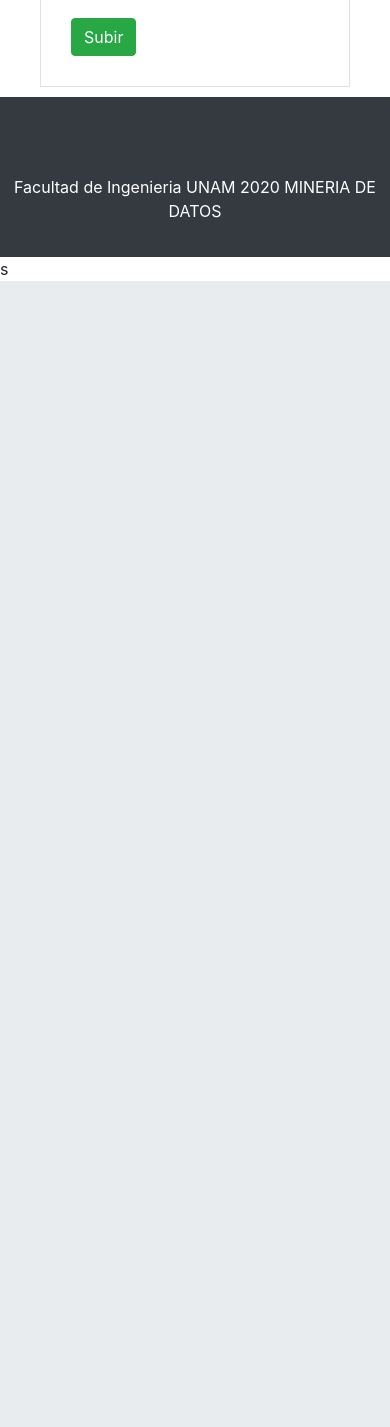
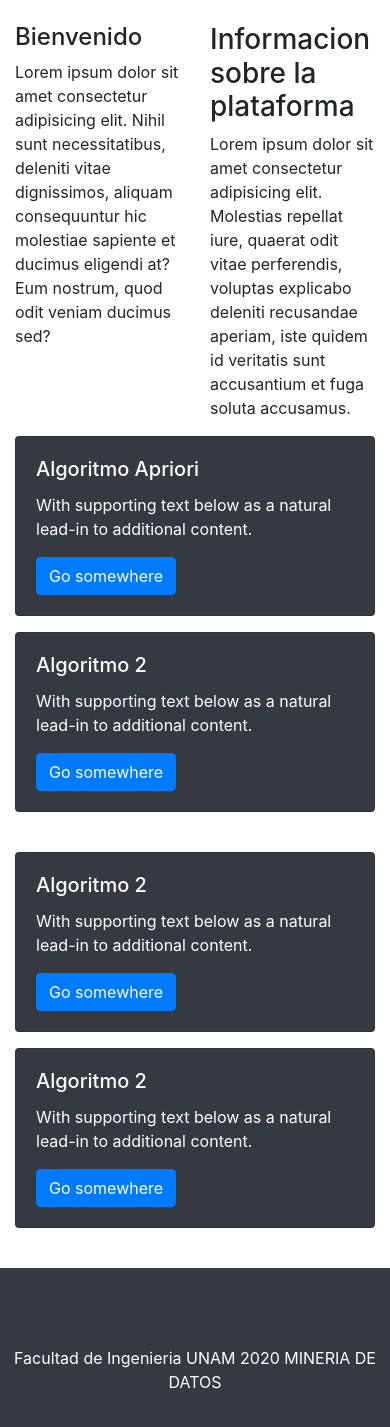
Before and after one commit to Wolf-08/ProyectoMD, a Flask app: page /upload-file in a window 390 px wide. Shown: the part 845-2272 px from the top of the page. Before the commit the page ends 1126 px from the top, so only its background shows below. Run offline with Flask 3, Linux system fonts and the light colour scheme; some libraries are stand-ins or nearby versions.

Commit message:
:truck: :building_construction: Refactor of desing

```diff
--- a/aplicacionMD/routes.py
+++ b/aplicacionMD/routes.py
@@ -32,15 +32,30 @@
       filename= file.filename
       formato=formatos_permitidos(file.filename)
       file.save(os.path.join(app.config['UPLOAD_FOLDER'],file.filename))
+      #dash1(filename,formato)
+      return redirect(url_for('dash1',filename=filename,formato=formato))
+      #return redirect(url_for('/dashboard/',filename=filename,formato=formato))
+  return render_template("index.html")
 
-      return redirect('/dashapp/')
-  return render_template("index.html")
+
+@app.route('/dashboard/<filename>/<formato>')
+def dash1(filename,formato):
+  if formato == 'txt':
+    print("no txt")
+  if formato == 'csv':
+    print(formato)
+    print(filename)
+
+
+  return redirect('/dashapp/')
+
+
 
 # @app.route('/algoritmos/<filename>')
 # def algoritmos(filename):
 #   archivo=str(filename)
 #   print(archivo)
-#   rutaFile="C:\\Users\\aleja\\Documents\\ProyectoMD\\aplicacionMDs\\static\\files" + archivo
+#   rutaFile="C:\\Users\\aleja\\Documents\\ProyectoMD\\aplicacionMD\\static\\files" + archivo
 #   Transacciones=[]
 #   Datos=pd.read_csv(rutaFile,header=None)
 #   for i in range(0,7501):
--- a/aplicacionMD/templates/base.html
+++ b/aplicacionMD/templates/base.html
@@ -1,19 +1,3 @@
-{% include 'header.html'%}
-<div class="jumbotron jumbotron-fluid">
-    <div class="container">
-        <div class="contenido-header">
-            <nav class="redes-sociales">
-                <a href="#"><i class="fab fa-facebook"></i></a>
-                <a href="#"><i class="fab fa-instagram"></i></a>
-                <a href="#"><i class="fab fa-youtube"></i></a>
-                <a href="#"><i class="fab fa-twitter"></i></a>
-            </nav>
-        </div>
-        <h1 class="display-4">SMALL DATA MINING TOOL</h1>
-        <p class="lead">Pequeña herramienta que contiene algoritmos de Mineria de Datos.</p>
-    </div>
-</div>
-
-{% block content %} {% endblock %} {% include 'footer.html'%}
+{% include 'header.html'%} {% block content %} {% endblock %} {% include 'footer.html'%}
 
 </html>
--- a/aplicacionMD/templates/header.html
+++ b/aplicacionMD/templates/header.html
@@ -7,8 +7,24 @@
     <!-- bootstrap css -->
     <link rel="stylesheet" href="https://cdn.jsdelivr.net/npm/bootstrap@4.5.3/dist/css/bootstrap.min.css" integrity="sha384-TX8t27EcRE3e/ihU7zmQxVncDAy5uIKz4rEkgIXeMed4M0jlfIDPvg6uqKI2xXr2" crossorigin="anonymous">
     <link rel="stylesheet" href="https://use.fontawesome.com/releases/v5.6.3/css/all.css">
+    <!-- Tipografia personalizada -->
+    <link rel="preconnect" href="https://fonts.gstatic.com">
+    <link href="https://fonts.googleapis.com/css2?family=Oswald:wght@400;700&display=swap" rel="stylesheet">
     <!-- ccs personalizados -->
     <link rel="stylesheet" href="{{ url_for('static', filename='css/normalize.css') }}">
     <link rel="stylesheet" href="{{ url_for('static', filename='css/main.css') }}">
     <title>{% block title %} {% endblock %}</title>
 </head>
+<header class="site-header">
+    <div class="hero">
+        <div class="contenido-header">
+            <div class="informacion-evento">
+                <!-- <p class="fecha"><i class="far fa-calendar-alt"></i>Fecha de finalización</p> -->
+                <!-- <p class="ciudad"><i class="fas fa-map-marker-alt"></i>FI UNAM</p> -->
+                <h1 class="nombre-sitio">Data Mining</h1>
+                <p class="slogan">Proyecto Final <span>Mineria de Datos </span></p>
+            </div>
+        </div>
+    </div>
+    <br>
+</header>
--- a/aplicacionMD/templates/index.html
+++ b/aplicacionMD/templates/index.html
@@ -6,43 +6,55 @@
             <p> Lorem ipsum dolor sit amet consectetur adipisicing elit. Nihil sunt necessitatibus, deleniti vitae dignissimos, aliquam consequuntur hic molestiae sapiente et ducimus eligendi at? Eum nostrum, quod odit veniam ducimus sed?</p>
         </div>
         <!--Columna 1-->
-
         <div class="col">
-            <h5>Aqui puedes subir tus archivos</h5>
-            <div class="container">
-                <!-- <div class="row justify-content-md-center">
-                    <h6>Primero define el tipo de archivo</h6>
-                </div> -->
-                <!-- Mensaje de archivo -->
-                <!-- <div class="row justify-content-md-center">
-                    <div class="btn-group btn-group-toggle" data-toggle="buttons">
-                        <label class="btn btn-secondary active">
-												<input type="radio" name="options" id="option1" checked> TXT
-											</label>
-                        <label class="btn btn-secondary">
-												<input type="radio" name="options" id="option2"> CSV
-											</label>
-                        <label class="btn btn-secondary">
-												<input type="radio" name="options" id="option3"> EXCEL
-											</label>
-                    </div>
-                </div> -->
-                <!-- Tipo de archivo -->
-                <form class="data" action="/upload-file" method="POST" enctype=multipart/form-data>
-                    <div class="data caja clearfix">
-                        <div class="campo">
-                            <input type="file" name="file">
-                        </div>
-                        <div class="campo">
-                            <button type="submit" class="btn btn-success">Subir</button>
-                        </div>
-                    </div>
-                </form>
-            </div>
+            <p class="h3">Informacion sobre la plataforma</p>
+            <p>Lorem ipsum dolor sit amet consectetur adipisicing elit. Molestias repellat iure, quaerat odit vitae perferendis, voluptas explicabo deleniti recusandae aperiam, iste quidem id veritatis sunt accusantium et fuga soluta accusamus.</p>
 
         </div>
         <!--Segunda Columa-->
     </div>
     <!--Row de las dos primero columnas-->
+    <div class="row">
+        <div class="col-sm-6">
+            <div class="card text-white bg-dark mb-3">
+                <div class=" card-body ">
+                    <h5 class="card-title ">Algoritmo Apriori</h5>
+                    <p class="card-text ">With supporting text below as a natural lead-in to additional content.</p>
+                    <a href="/dashapp/" class="btn btn-primary ">Go somewhere</a>
+                </div>
+            </div>
+        </div>
+        <div class="col-sm-6 ">
+            <div class="card text-white bg-dark mb-3">
+                <div class="card-body ">
+                    <h5 class="card-title ">Algoritmo 2</h5>
+                    <p class="card-text ">With supporting text below as a natural lead-in to additional content.</p>
+                    <a href="# " class="btn btn-primary ">Go somewhere</a>
+                </div>
+            </div>
+        </div>
+    </div>
+    <br>
+    <div class="row ">
+        <div class="col-sm-6 ">
+            <div class="card text-white bg-dark mb-3">
+                <div class="card-body ">
+                    <h5 class="card-title ">Algoritmo 2</h5>
+                    <p class="card-text ">With supporting text below as a natural lead-in to additional content.</p>
+                    <a href="# " class="btn btn-primary ">Go somewhere</a>
+                </div>
+            </div>
+        </div>
+        <div class="col-sm-6 ">
+            <div class="card text-white bg-dark mb-3">
+                <div class="card-body ">
+                    <h5 class="card-title ">Algoritmo 2</h5>
+                    <p class="card-text ">With supporting text below as a natural lead-in to additional content.</p>
+                    <a href="# " class="btn btn-primary ">Go somewhere</a>
+                </div>
+            </div>
+        </div>
+    </div>
+    <br>
 </div>
 {% endblock %}
```
Also changed, not shown: aplicacionMD/plotlydash/dashboard.py (+13 -1 lines), aplicacionMD/static/css/main.css (+85 -7 lines), aplicacionMD/static/img/datamin1.jpg (added), aplicacionMD/static/img/datamining.jpg (added), aplicacionMD/static/img/separador.png (added), 1 other file.
